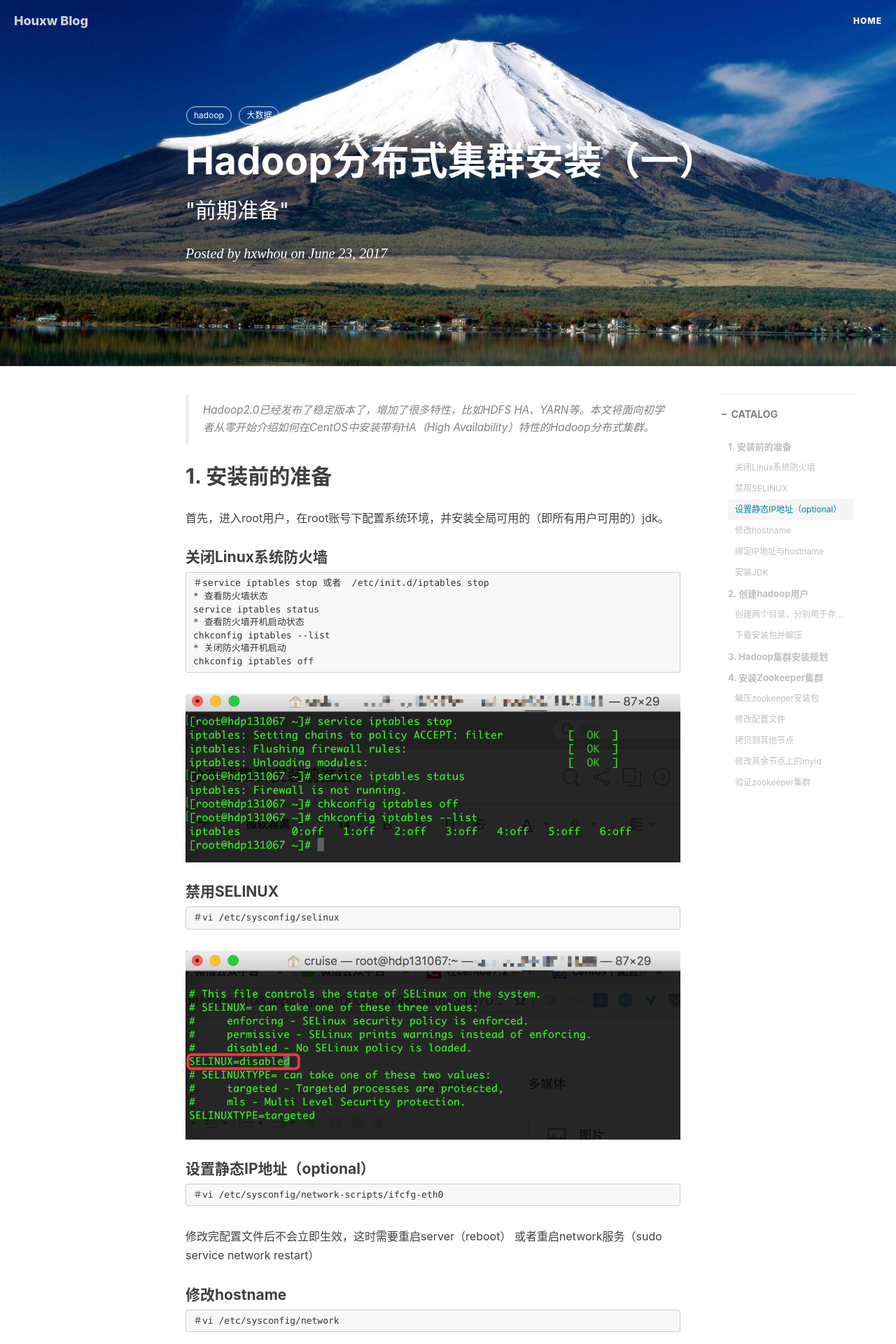
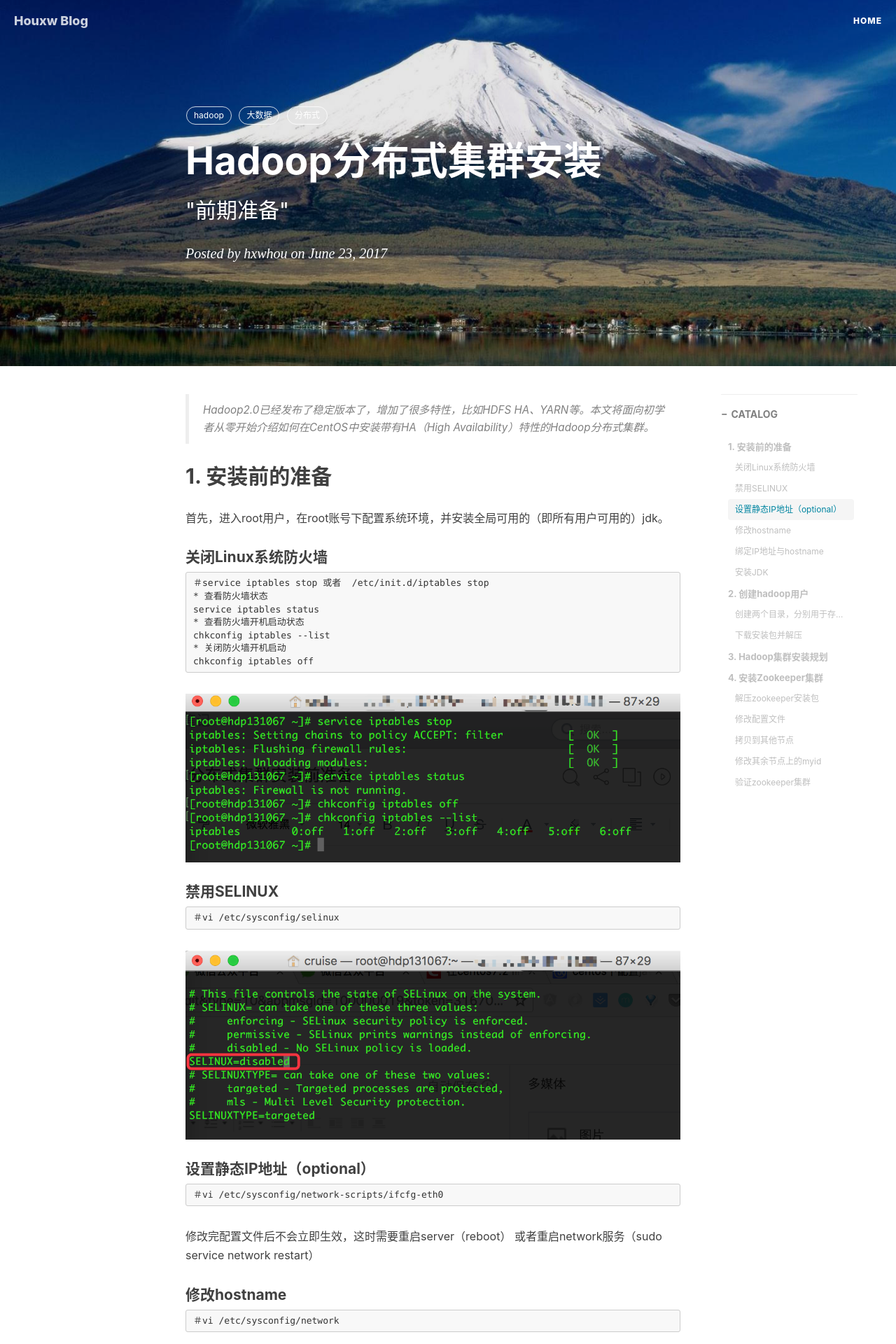
Before and after one commit to hxwhou/hxwhou.github.com, a Jekyll site: the page built from _posts/2017-06-23-hadoop-distributed-cluster-installation-1.markdown, in a window 1280 px wide. Shown: the top 1920 px of the page at 70% size. Built offline with Jekyll 4.4.1, drawn with Linux system fonts in a browser that asks for light colours; nearby versions of some CDN libraries; comment, search, counter and statistics services are not loaded.

```diff
--- a/_posts/2017-06-23-hadoop-distributed-cluster-installation-1.markdown
+++ b/_posts/2017-06-23-hadoop-distributed-cluster-installation-1.markdown
@@ -1,10 +1,11 @@
 ---
 layout:     post
-title:      "Hadoop分布式集群安装（一）"
+title:      "Hadoop分布式集群安装"
 subtitle:   " \"前期准备\""
 date:       2017-06-23 00:00:00
 author:     "hxwhou"
 header-img: "img/post-bg-hadoop-1.jpg"
+header-mask: 0.1
 wechat-qrcode: "img/wechat-qrcode.jpg"
 catalog: true
 tags:
--- a/_posts/2017-06-24-hadoop-distributed-cluster-installation-2.markdown
+++ b/_posts/2017-06-24-hadoop-distributed-cluster-installation-2.markdown
@@ -5,6 +5,7 @@ subtitle:   " \"进入正题\""
 date:       2017-06-24 00:00:00
 author:     "hxwhou"
 header-img: "img/post-bg-hadoop-2.jpg"
+header-mask: 0.1
 wechat-qrcode: "img/wechat-qrcode.jpg"
 catalog: true
 tags:
```
